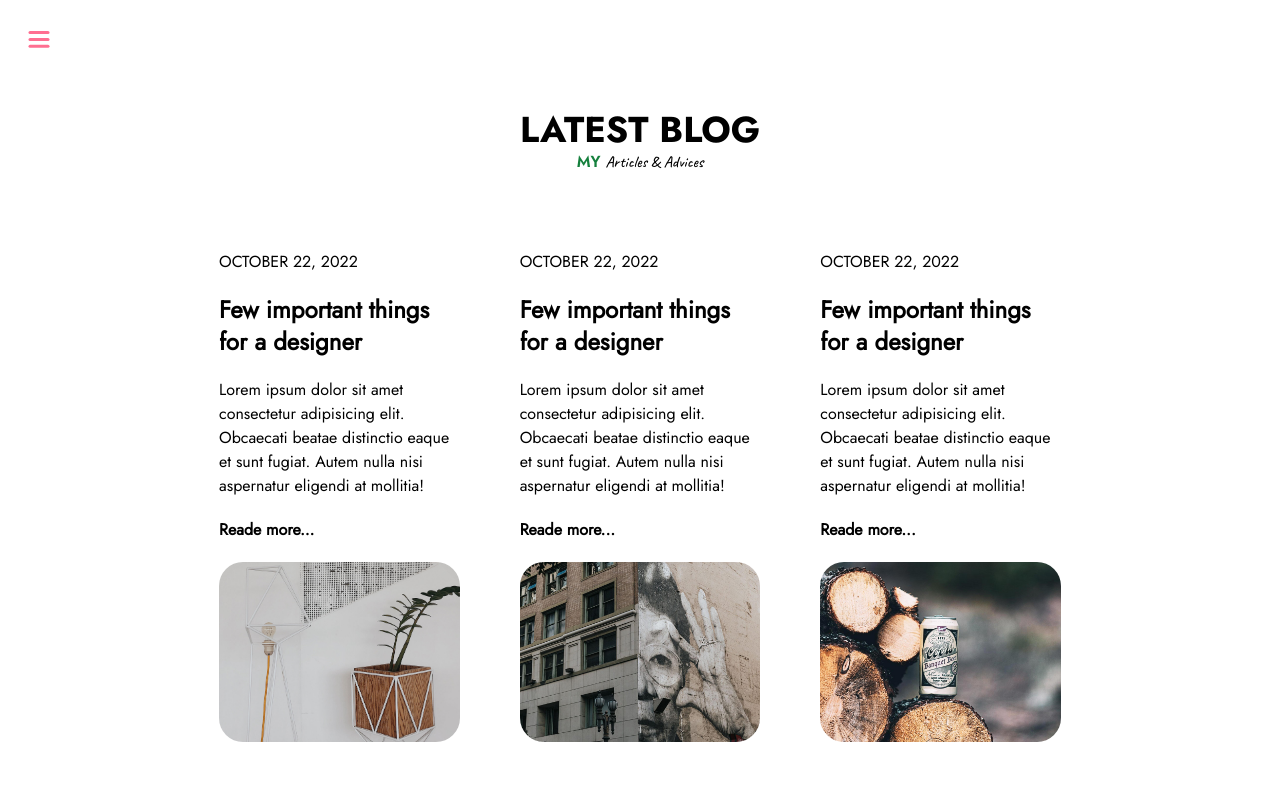
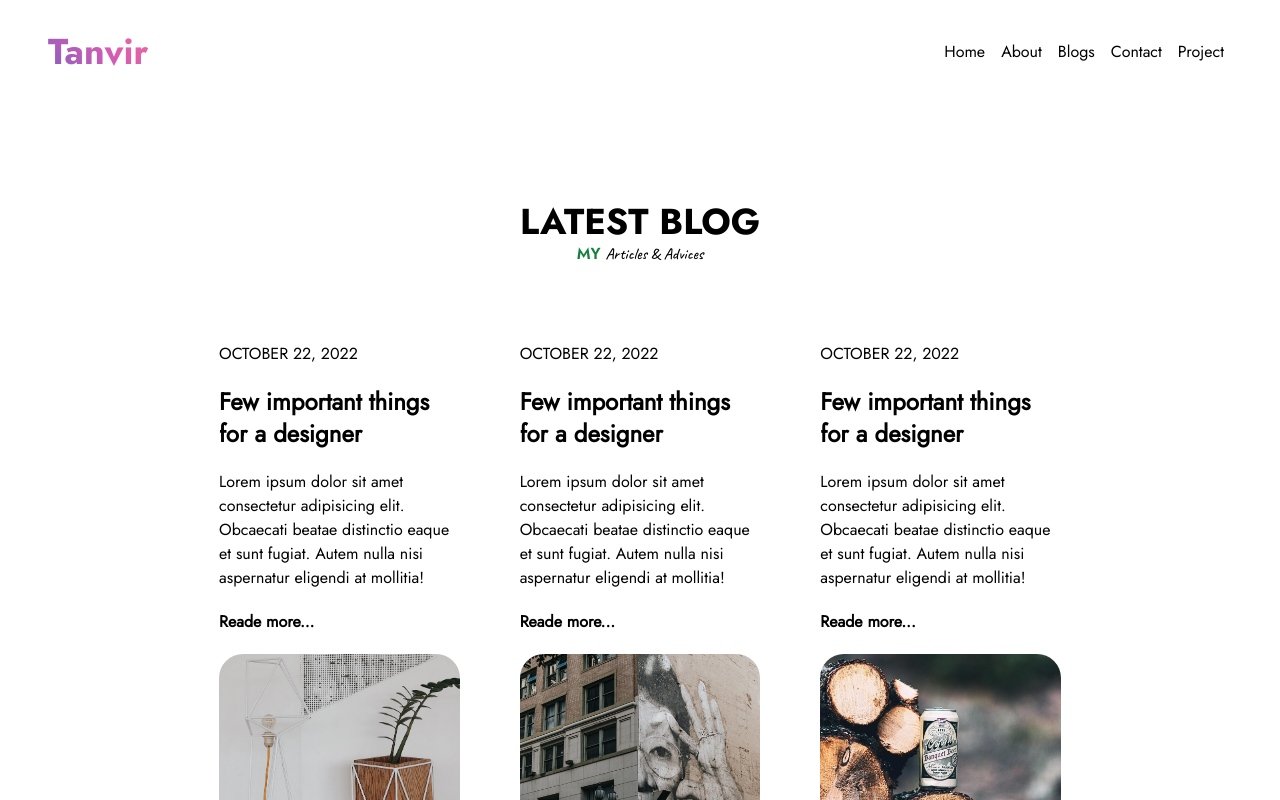
Before and after one commit to tanvir1017/tanvir.dev, a Next.js app: page /blog in a window 1280 px wide. Shown: the top 800 px of the page. Built offline with nearby package versions, Linux system fonts and the light colour scheme.

Commit message:
feat: 🎸 Mobile navbar done
Mobile navbar done

```diff
--- a/components/nav/MenuItem.js
+++ b/components/nav/MenuItem.js
@@ -1,4 +1,5 @@
 import { motion } from "framer-motion";
+import Link from "next/link";
 
 const menuItemVariants = {
   open: {
@@ -19,11 +20,15 @@ const menuItemVariants = {
   },
 };
 
-const MenuItem = () => {
+const MenuItem = ({ nav, toggle }) => {
   return (
-    <motion.li className="nav-li" variants={menuItemVariants}>
-      <span className="icon-placeholder"></span>
-      <span className="text-placeholder"></span>
+    <motion.li className="nav-li" onClick={toggle} variants={menuItemVariants}>
+      <span className="icon-placeholder grid place-items-center">
+        <Link href={`${nav.path}`}>{nav.icon}</Link>
+      </span>
+      <span className="text-placeholder grid place-items-center">
+        <Link href={`${nav.path}`}>{nav.title}</Link>
+      </span>
     </motion.li>
   );
 };
--- a/components/nav/Navigation.js
+++ b/components/nav/Navigation.js
@@ -1,5 +1,6 @@
 import { motion } from "framer-motion";
 import MenuItem from "./MenuItem";
+import { data } from "./navLink";
 
 const navigationVariants = {
   open: {
@@ -10,11 +11,11 @@ const navigationVariants = {
   },
 };
 
-const Navigation = () => {
+const Navigation = ({ toggle }) => {
   return (
     <motion.ul className="nav-ul" variants={navigationVariants}>
-      {[...Array(5)].map((_, i) => (
-        <MenuItem key={i} />
+      {data.map((nav, i) => (
+        <MenuItem key={i} toggle={toggle} nav={nav} />
       ))}
     </motion.ul>
   );
--- a/components/nav/navLink.js
+++ b/components/nav/navLink.js
@@ -1,7 +1,17 @@
+import { BiHomeSmile } from "react-icons/bi";
+import { GrProjects } from "react-icons/gr";
+import { MdOutlineConnectWithoutContact } from "react-icons/md";
+import { RiPagesFill } from "react-icons/ri";
+import { SiAboutdotme } from "react-icons/si";
+
 export const data = [
-  { title: "Home", path: "/" },
-  { title: "About", path: "/about" },
-  { title: "Blogs", path: "/blog" },
-  { title: "Contact", path: "/contact" },
-  { title: "Project", path: "/project" },
+  { title: "Home", icon: <BiHomeSmile />, path: "/" },
+  { title: "About", icon: <SiAboutdotme />, path: "/about" },
+  { title: "Blogs", icon: <RiPagesFill />, path: "/blog" },
+  {
+    title: "Contact",
+    icon: <MdOutlineConnectWithoutContact />,
+    path: "/contact",
+  },
+  { title: "Project", icon: <GrProjects />, path: "/project" },
 ];
--- a/package.json
+++ b/package.json
@@ -15,7 +15,8 @@
     "framer-motion": "^7.6.19",
     "next": "13.0.5",
     "react": "18.2.0",
-    "react-dom": "18.2.0"
+    "react-dom": "18.2.0",
+    "react-icons": "^4.7.1"
   },
   "devDependencies": {
     "autoprefixer": "^10.4.13",
--- a/pages/_app.js
+++ b/pages/_app.js
@@ -67,13 +67,18 @@ function MyApp({ Component, pageProps, router }) {
           </span>
         </div>
       </div>
-      <div className="pt-3 hidden">
+      <div className="pt-3 lg:block hidden">
         <Navbar />
       </div>
-      <motion.nav initial={false} animate={isOpen ? "open" : "closed"}>
+
+      <motion.nav
+        className="lg:hidden block"
+        initial={false}
+        animate={isOpen ? "open" : "closed"}
+      >
         <motion.div className="background" variants={sidebarVariants} />
         <MenuToggler className="button" toggle={() => toggleOpen()} />
-        <Navigation />
+        <Navigation toggle={() => toggleOpen()} />
       </motion.nav>
       <AnimatePresence initial={false}>
         <Component key={router.pathname} {...pageProps} />
--- a/styles/globals.css
+++ b/styles/globals.css
@@ -86,13 +86,13 @@
   }
 
   .button {
-    @apply border-0 outline-none focus:outline-none z-20 absolute top-[30px] w-[50px] left-[28px] rounded-full;
+    @apply fixed border-0 outline-none focus:outline-none z-20 top-[30px] w-[50px] left-[28px] rounded-full;
   }
 }
 
 @layer components {
   .background {
-    @apply bg-white absolute top-[0px] z-10 left-[0px] bottom-0 w-full;
+    @apply bg-white fixed top-[0px] z-10 left-[0px] bottom-0 w-full;
   }
   .icon-placeholder {
     @apply w-[45px] h-[45px] rounded-full;
@@ -107,22 +107,27 @@
 .nav-ul li:nth-child(1) span {
   border: 2px solid #ff008c;
   z-index: 25;
+  color: #ff008c;
 }
 .nav-ul li:nth-child(2) span {
   border: 2px solid #d309e1;
   z-index: 25;
+  color: #d309e1;
 }
 .nav-ul li:nth-child(3) span {
   border: 2px solid #9c1aff;
   z-index: 25;
+  color: #9c1aff;
 }
 .nav-ul li:nth-child(4) span {
   border: 2px solid #7700ff;
   z-index: 25;
+  color: #7700ff;
 }
 .nav-ul li:nth-child(5) span {
   border: 2px solid #4400ff;
   z-index: 25;
+  color: #4400ff;
 }
 /* navigation */
 
```
Also changed, not shown: 1 other file (tests, documents, lock files or other folders).
